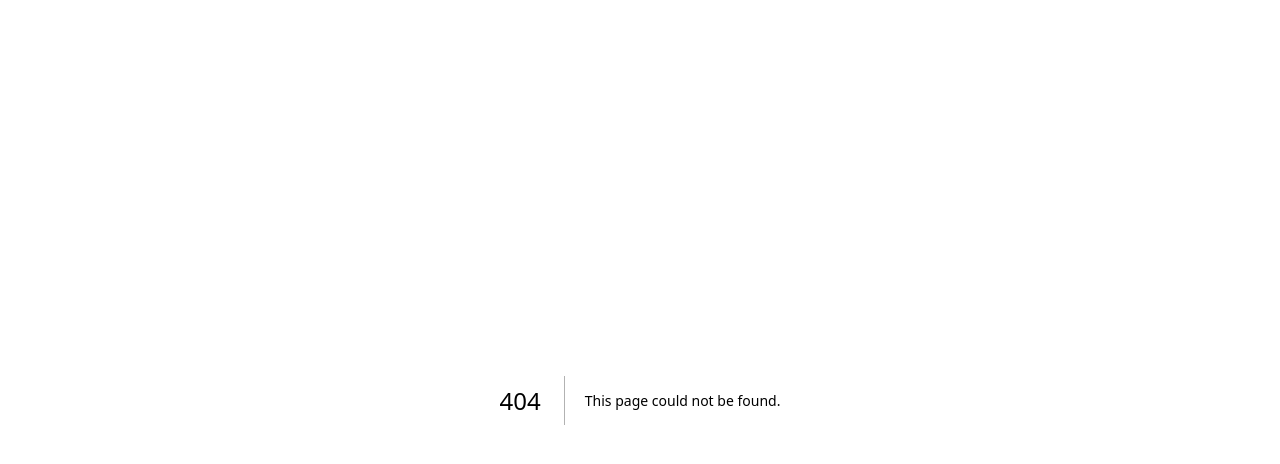
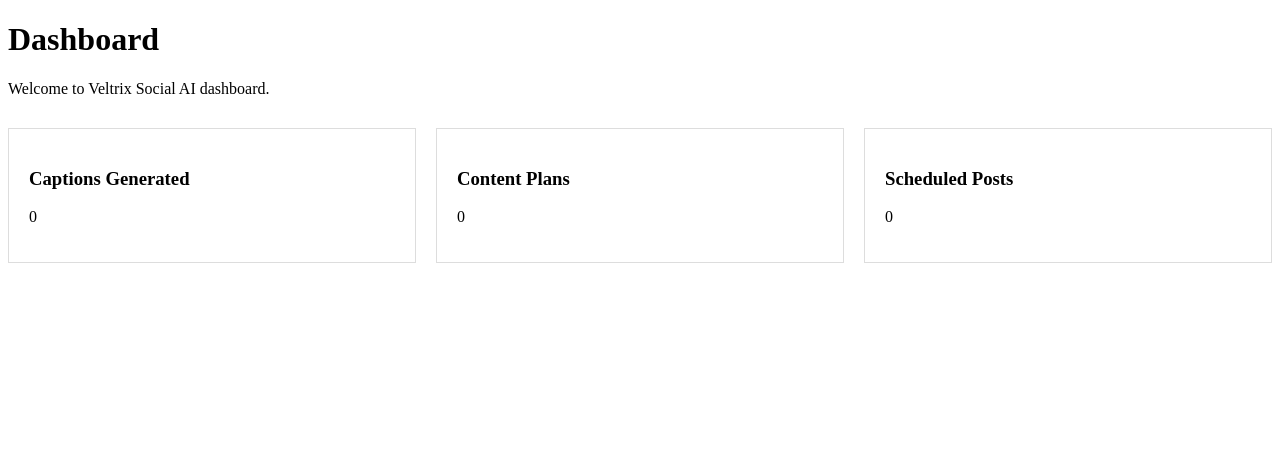
Before and after one commit to syedfaraz0099-sketch/veltrix-social-ai, a Next.js app in the folder frontend/: page /dashboard in a window 1280 px wide. Before the commit this address had no page. Shown: the top 464 px of the page. Built offline with nearby package versions, Linux system fonts and the light colour scheme.

Commit message:
Create page.tsx

```diff
--- /dev/null
+++ b/frontend/app/dashboard/page.tsx
@@ -0,0 +1,32 @@
+export default function DashboardPage() {
+  return (
+    <div>
+      <h1>Dashboard</h1>
+      <p>Welcome to Veltrix Social AI dashboard.</p>
+
+      <div
+        style={{
+          display: "grid",
+          gridTemplateColumns: "repeat(3,1fr)",
+          gap: "20px",
+          marginTop: "30px"
+        }}
+      >
+        <div style={{border:"1px solid #ddd", padding:"20px"}}>
+          <h3>Captions Generated</h3>
+          <p>0</p>
+        </div>
+
+        <div style={{border:"1px solid #ddd", padding:"20px"}}>
+          <h3>Content Plans</h3>
+          <p>0</p>
+        </div>
+
+        <div style={{border:"1px solid #ddd", padding:"20px"}}>
+          <h3>Scheduled Posts</h3>
+          <p>0</p>
+        </div>
+      </div>
+    </div>
+  )
+}
```
